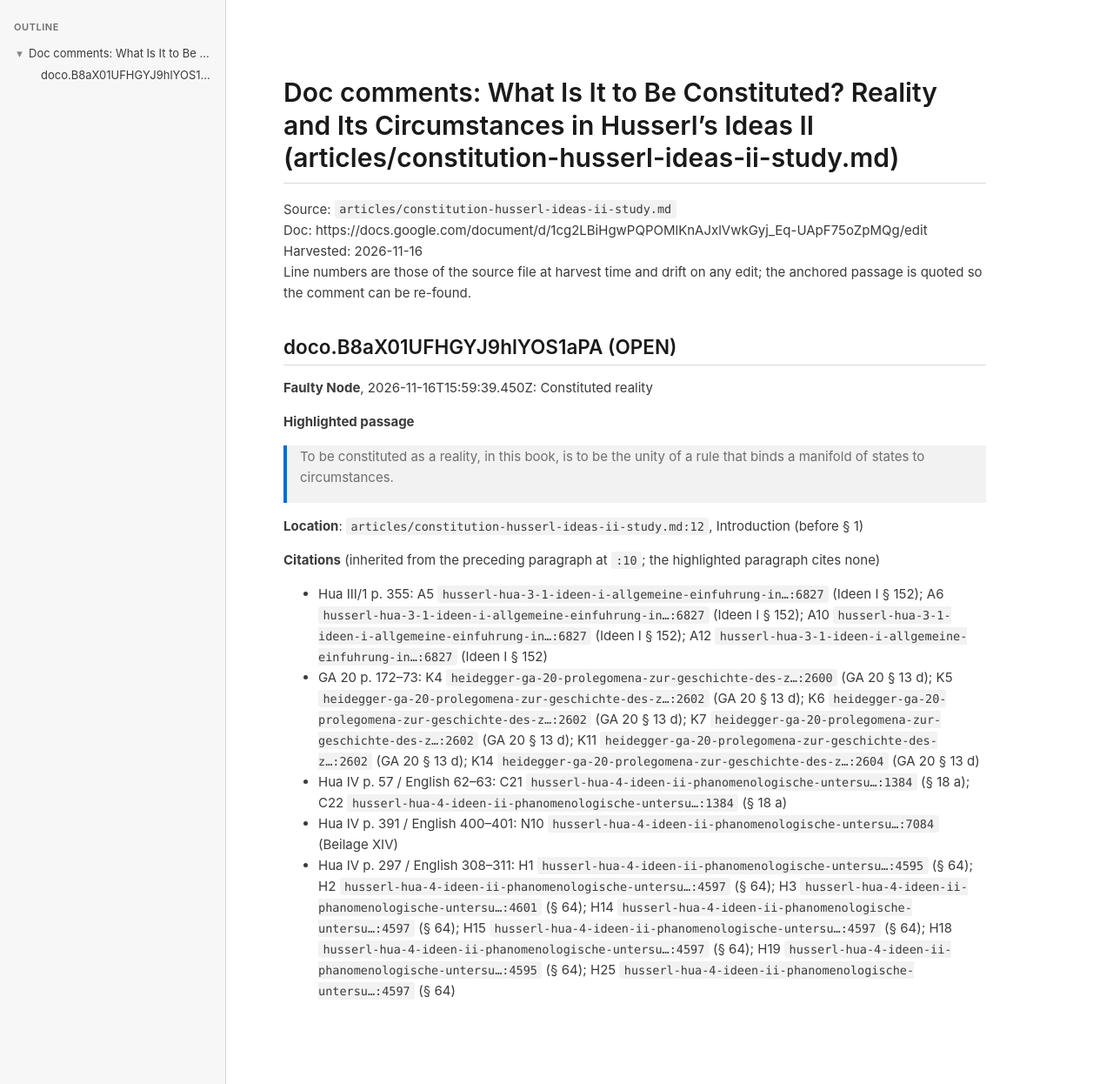
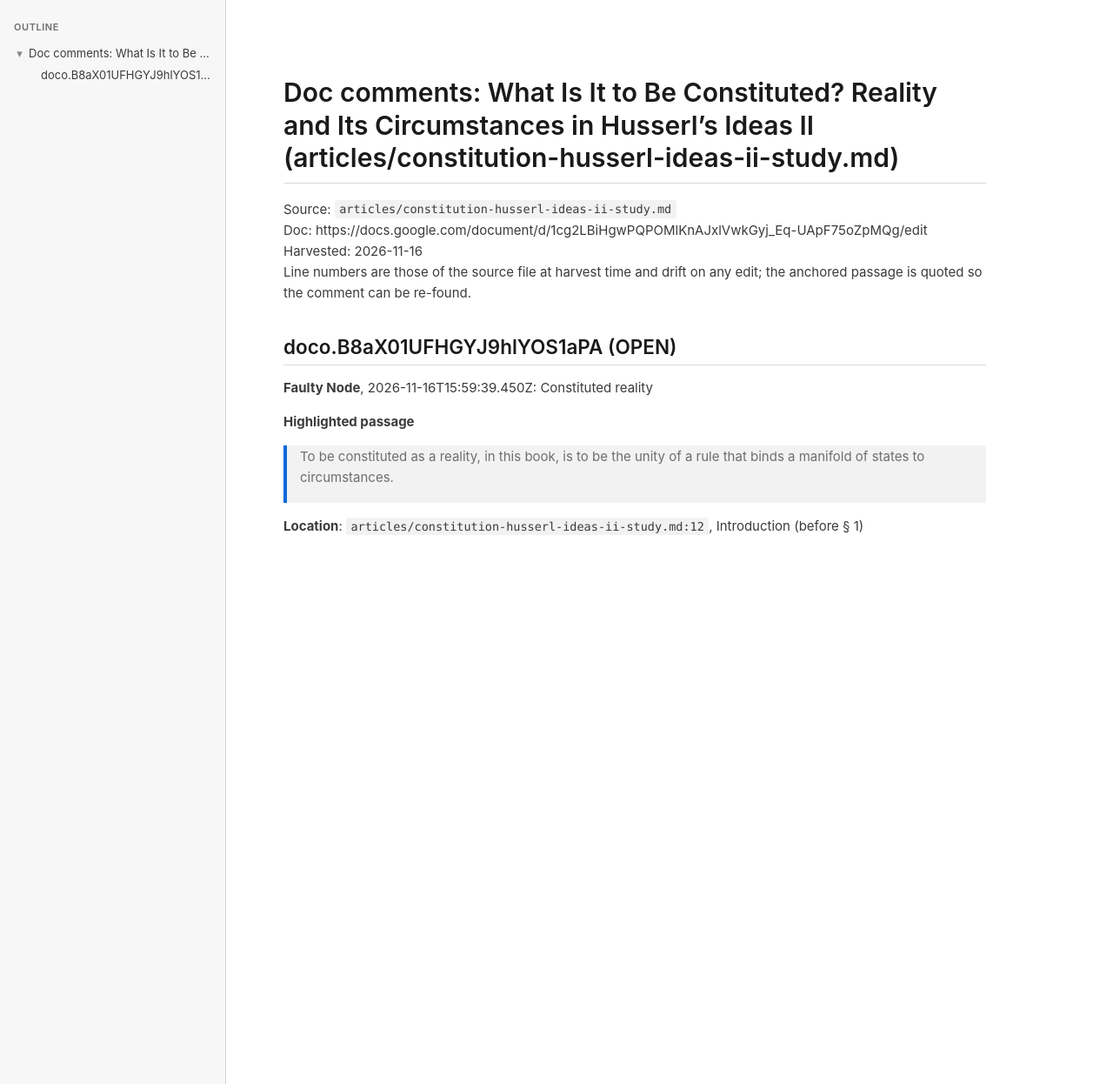
Before and after one commit to faultynode/commentaries, a Jekyll site: the page built from research/doc-comments/constitution-husserl-ideas-ii-study.md, in a window 1280 px wide and 1246 px high. Shown: the whole window at 87% size. Built offline with Jekyll 4.4.1, drawn with Linux system fonts in a browser that asks for light colours; our own code applies the rules of GitHub Pages for plain Markdown files.

Commit message:
Remove citations from the Doc-comment harvest note
Co-Authored-By: Claude Sonnet 5.5 <noreply@anthropic.com>
Claude-Session: https://claude.ai/code/session_019mXTqmmSTvAVYBxLcVnpo8

```diff
--- a/research/doc-comments/constitution-husserl-ideas-ii-study.md
+++ b/research/doc-comments/constitution-husserl-ideas-ii-study.md
@@ -15,11 +15,3 @@ Line numbers are those of the source file at harvest time and drift on any edit;
 > To be constituted as a reality, in this book, is to be the unity of a rule that binds a manifold of states to circumstances.
 
 **Location**: `articles/constitution-husserl-ideas-ii-study.md:12`, Introduction (before § 1)
-
-**Citations** (inherited from the preceding paragraph at `:10`; the highlighted paragraph cites none)
-
-- Hua III/1 p. 355: A5 `husserl-hua-3-1-ideen-i-allgemeine-einfuhrung-in…:6827` (Ideen I § 152); A6 `husserl-hua-3-1-ideen-i-allgemeine-einfuhrung-in…:6827` (Ideen I § 152); A10 `husserl-hua-3-1-ideen-i-allgemeine-einfuhrung-in…:6827` (Ideen I § 152); A12 `husserl-hua-3-1-ideen-i-allgemeine-einfuhrung-in…:6827` (Ideen I § 152)
-- GA 20 p. 172–73: K4 `heidegger-ga-20-prolegomena-zur-geschichte-des-z…:2600` (GA 20 § 13 d); K5 `heidegger-ga-20-prolegomena-zur-geschichte-des-z…:2602` (GA 20 § 13 d); K6 `heidegger-ga-20-prolegomena-zur-geschichte-des-z…:2602` (GA 20 § 13 d); K7 `heidegger-ga-20-prolegomena-zur-geschichte-des-z…:2602` (GA 20 § 13 d); K11 `heidegger-ga-20-prolegomena-zur-geschichte-des-z…:2602` (GA 20 § 13 d); K14 `heidegger-ga-20-prolegomena-zur-geschichte-des-z…:2604` (GA 20 § 13 d)
-- Hua IV p. 57 / English 62–63: C21 `husserl-hua-4-ideen-ii-phanomenologische-untersu…:1384` (§ 18 a); C22 `husserl-hua-4-ideen-ii-phanomenologische-untersu…:1384` (§ 18 a)
-- Hua IV p. 391 / English 400–401: N10 `husserl-hua-4-ideen-ii-phanomenologische-untersu…:7084` (Beilage XIV)
-- Hua IV p. 297 / English 308–311: H1 `husserl-hua-4-ideen-ii-phanomenologische-untersu…:4595` (§ 64); H2 `husserl-hua-4-ideen-ii-phanomenologische-untersu…:4597` (§ 64); H3 `husserl-hua-4-ideen-ii-phanomenologische-untersu…:4601` (§ 64); H14 `husserl-hua-4-ideen-ii-phanomenologische-untersu…:4597` (§ 64); H15 `husserl-hua-4-ideen-ii-phanomenologische-untersu…:4597` (§ 64); H18 `husserl-hua-4-ideen-ii-phanomenologische-untersu…:4597` (§ 64); H19 `husserl-hua-4-ideen-ii-phanomenologische-untersu…:4595` (§ 64); H25 `husserl-hua-4-ideen-ii-phanomenologische-untersu…:4597` (§ 64)
```
